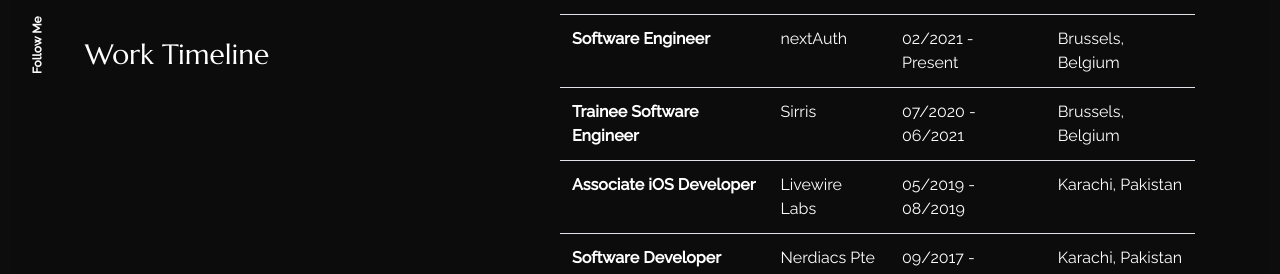
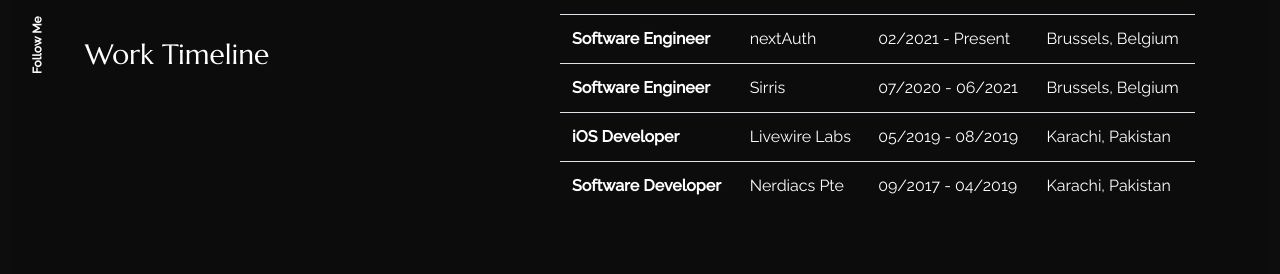
Before and after one commit to alidhanani/AliDhanani, a React (Create React App) app: page /about in a window 1280 px wide. Shown: the part 452-726 px from the top of the page. Built offline with nearby package versions, Linux system fonts and the light colour scheme.

Commit message:
Sirris and Livewirelabs content updated

```diff
--- a/src/content_option.js
+++ b/src/content_option.js
@@ -26,13 +26,13 @@
         place: "Brussels, Belgium",
     },
     {
-        jobtitle: "Trainee Software Engineer",
+        jobtitle: "Software Engineer",
         where: "Sirris",
         date: "07/2020 - 06/2021",
         place: "Brussels, Belgium",
     },
     {
-        jobtitle: "Associate iOS Developer",
+        jobtitle: "iOS Developer",
         where: "Livewire Labs",
         date: "05/2019 - 08/2019",
         place: "Karachi, Pakistan",
```
